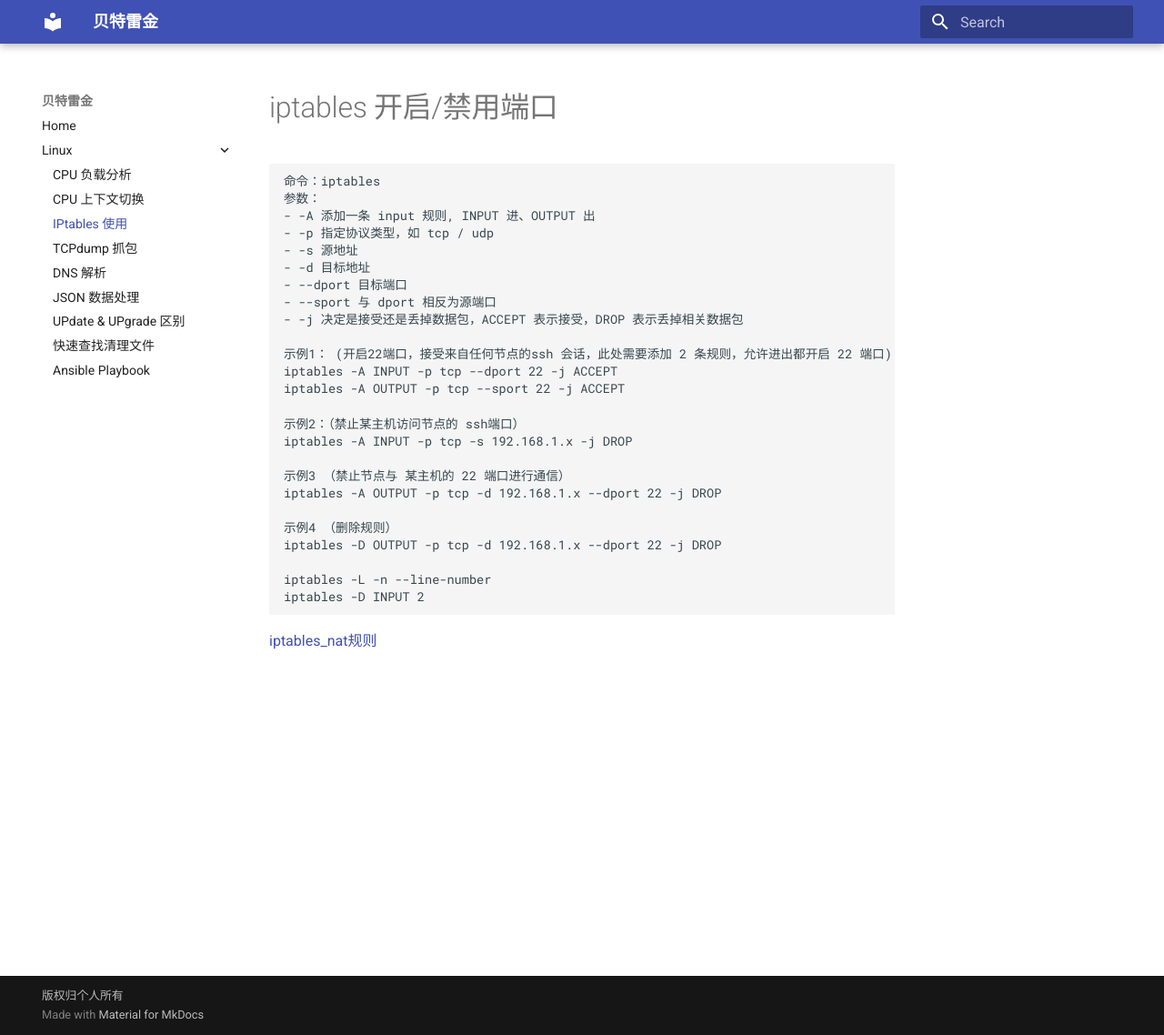
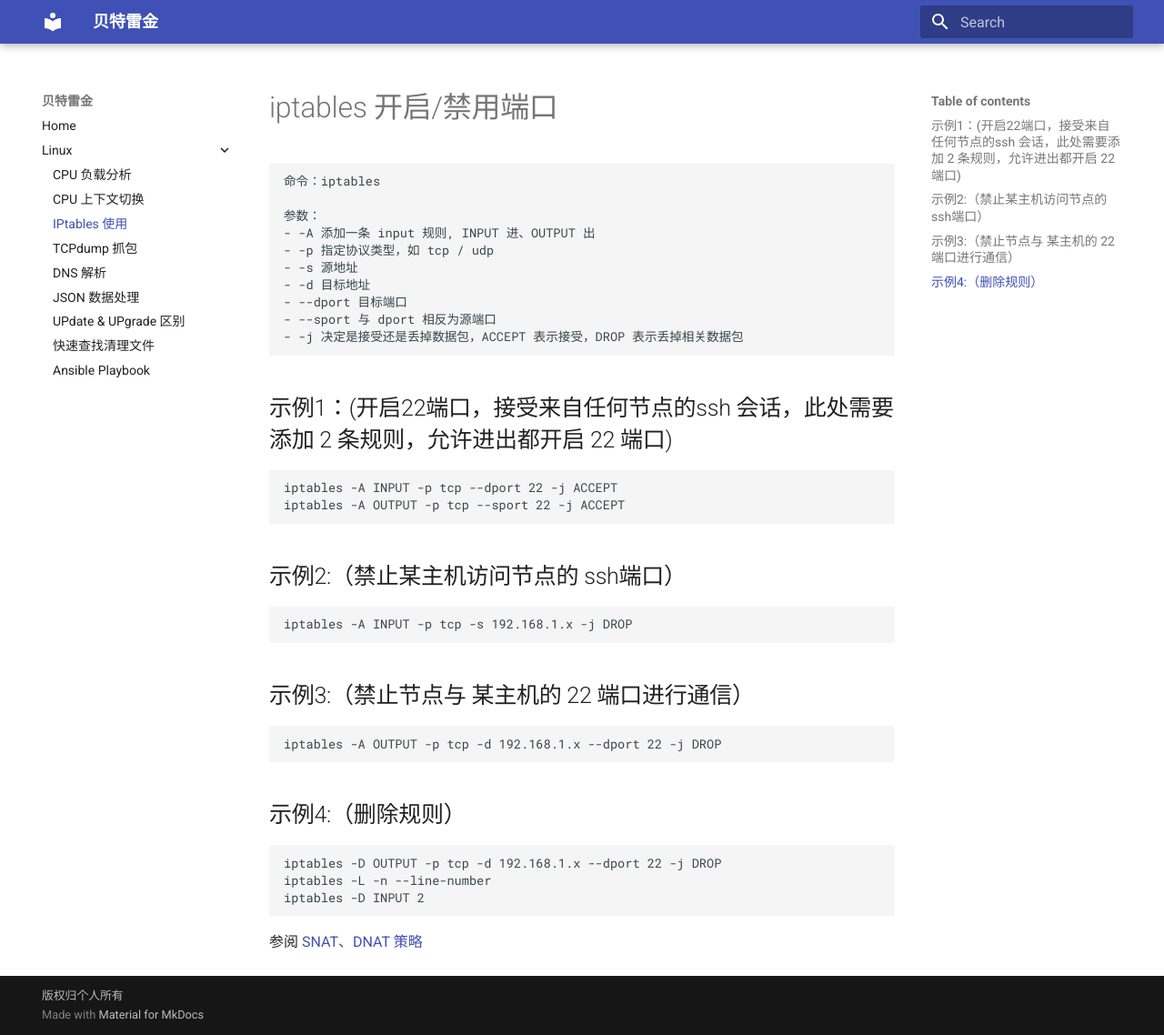
Before and after one commit to bertreyking/bertreyking.github.io, an MkDocs documentation site: the page built from docs/iptables.md, in a window 1280 px wide and 1138 px high. Shown: the whole window at 91% size. Built offline with MkDocs 1.6.1 and Material for MkDocs 9.7.7, drawn with Linux system fonts in a browser that asks for light colours.

Commit message:
update iptables.md

````diff
--- a/docs/iptables.md
+++ b/docs/iptables.md
@@ -1,6 +1,8 @@
 # iptables 开启/禁用端口
+
 ```
 命令：iptables
+
 参数：
 - -A 添加一条 input 规则, INPUT 进、OUTPUT 出
 - -p 指定协议类型，如 tcp / udp
@@ -9,22 +11,33 @@
 - --dport 目标端口
 - --sport 与 dport 相反为源端口
 - -j 决定是接受还是丢掉数据包，ACCEPT 表示接受，DROP 表示丢掉相关数据包
+```
 
-示例1： (开启22端口，接受来自任何节点的ssh 会话，此处需要添加 2 条规则，允许进出都开启 22 端口)
+## 示例1：(开启22端口，接受来自任何节点的ssh 会话，此处需要添加 2 条规则，允许进出都开启 22 端口)
+
+```
 iptables -A INPUT -p tcp --dport 22 -j ACCEPT
 iptables -A OUTPUT -p tcp --sport 22 -j ACCEPT
+```
 
-示例2：（禁止某主机访问节点的 ssh端口）
+## 示例2:（禁止某主机访问节点的 ssh端口）
+
+```
 iptables -A INPUT -p tcp -s 192.168.1.x -j DROP
+```
 
-示例3 （禁止节点与 某主机的 22 端口进行通信）
+## 示例3:（禁止节点与 某主机的 22 端口进行通信）
+
+```
 iptables -A OUTPUT -p tcp -d 192.168.1.x --dport 22 -j DROP
+```
 
-示例4 （删除规则）
+## 示例4:（删除规则）
+
+```
 iptables -D OUTPUT -p tcp -d 192.168.1.x --dport 22 -j DROP
-
 iptables -L -n --line-number
 iptables -D INPUT 2
 ```
 
-[iptables_nat规则](https://gist.github.com/tomasinouk/eec152019311b09905cd)
+参阅 [SNAT、DNAT 策略](https://gist.github.com/tomasinouk/eec152019311b09905cd)
````
